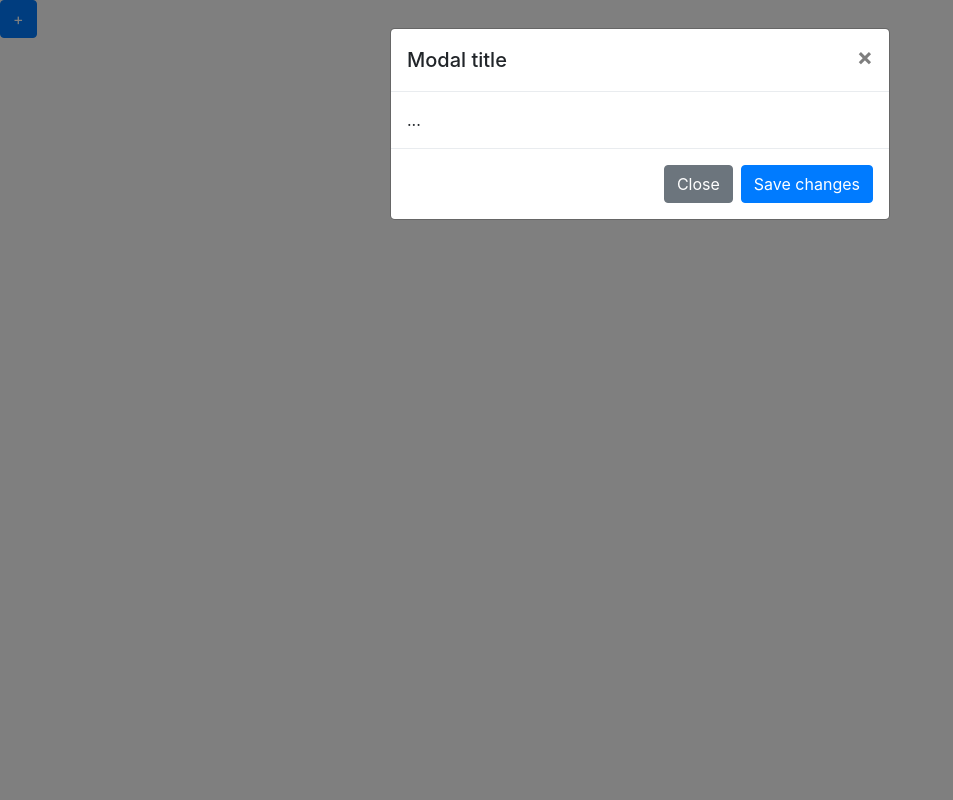
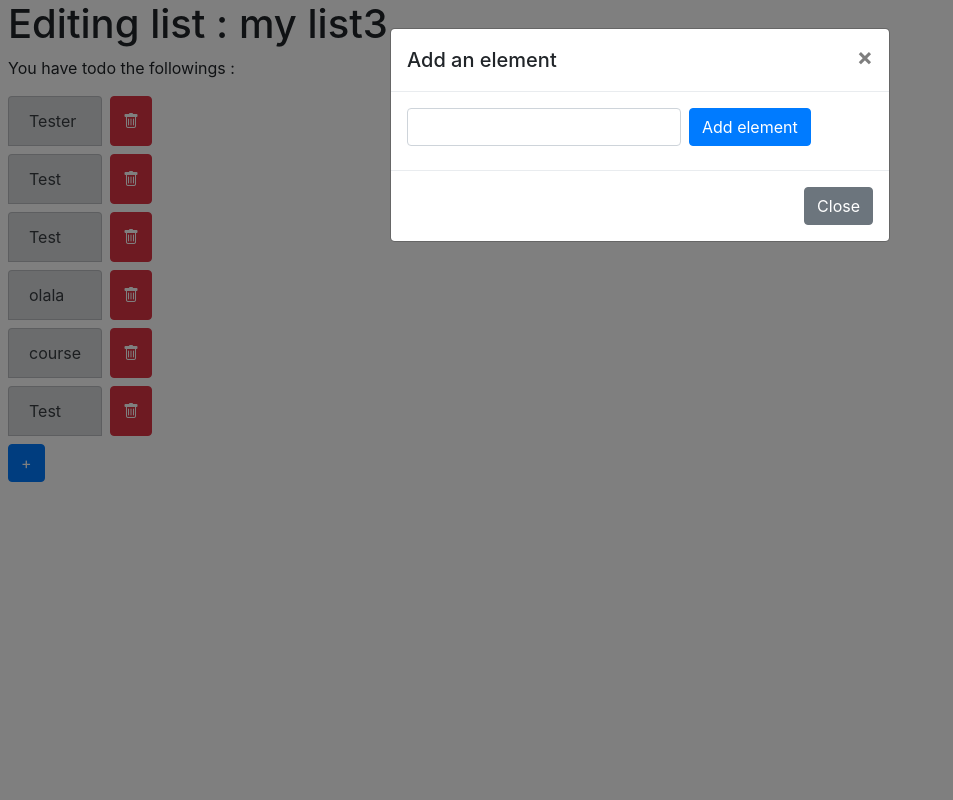
Before and after one commit to aanks0/django-todolist, a Django app: a page that uses src/todolist/templates/todolist/list_edit.html in a window 1280 px wide, after a click that opens the changed part. Shown: the whole page, without its empty margins (0-953 px from the left). Run offline with Django 4.2, Linux system fonts and the light colour scheme; data comes from the database, SQL or seed files in the repository; some libraries are stand-ins or nearby versions.

Commit message:
add list element page

```diff
--- a/src/todolist/forms.py
+++ b/src/todolist/forms.py
@@ -1,5 +1,5 @@
 from django import forms
-from todolist.models import TodoList
+from todolist.models import TodoList, ListElements
 
 
 # class TodoListCreateForm(forms.Form):
@@ -14,7 +14,7 @@ from todolist.models import TodoList
 class TodoListCreateForm(forms.ModelForm):
     class Meta:
         model = TodoList
-        fields = ['title', 'description', 'author', 'elements']
+        fields = ['title', 'description', 'author']
         widgets = {"title": forms.TextInput(attrs={'class': 'form-control ml-sm-2 mr-sm-2',
                                                    'placeholder': 'Your list title',
                                                    'id': 'listTitle'})}
@@ -23,7 +23,14 @@ class TodoListCreateForm(forms.ModelForm):
         max_length = {"title": 225}
 
 
-class TodoListDeleteList(forms.ModelForm):
+class AddElementToList(forms.ModelForm):
     class Meta:
-        model = TodoList
-        fields = ['id', 'description']
+        model = ListElements
+        fields = ['element', 'listId']
+        widgets = {"element": forms.TextInput(attrs={'class': 'form-control ml-sm-2 mr-sm-2',
+                                                     'placeholder': 'Add an element to your list'})}
+        labels = {"element": ""}
+        required = {"element": True}
+        max_length = {"element": 500}
+
+        widgets = {"listId": forms.HiddenInput()}
--- a/src/todolist/models.py
+++ b/src/todolist/models.py
@@ -4,25 +4,18 @@ from django.utils.text import slugify
 
 # Create your models here.
 
+class ListElements(models.Model):
+    element = models.CharField(blank=False, max_length=500)
+    listId = models.ForeignKey('TodoList', on_delete=models.CASCADE)
+
+    def __str__(self):
+        return self.element
+
+
 class TodoList(models.Model):
     title = models.CharField(max_length=225, blank=False, unique=True)
     description = models.TextField(blank=True, null=True)
     author = models.EmailField(blank=True, null=True)
-    elements = models.JSONField(blank=True, null=True)
-
-    # {
-    #     "text": {
-    #         "before": "date",
-    #         "reminder": "bool",
-    #         "done": "bool"
-    #     },
-    #     "text2": {
-    #         "before": "date",
-    #         "reminder": "bool",
-    #         "done": "bool"
-    #     }
-    # }
-
     slug = models.SlugField(blank=True, null=True)
 
     def save(self, *args, **kwargs):
--- a/src/todolist/templates/todolist/list_edit.html
+++ b/src/todolist/templates/todolist/list_edit.html
@@ -1,26 +1,59 @@
 {% extends 'todolist/base.html' %}
-{% block title %} <title>Edit a list</title> {% endblock %}
+{% block title %} <title>Edit list {{ todolist.title }}</title> {% endblock %}
+{% block body %}
+{% load crispy_forms_tags %}
 
-{% block body %}
+    <h1 class="h1 ml-sm-2">Editing list : {{ todolist.title }}</h1>
 
+    {% if list_elements %}
 
-    <button type="button" class="btn btn-primary" data-toggle="modal" data-target="#createListModal">+</button>
+        <p class="ml-sm-2"> You have todo the followings :</p>
+
+        <form method="post">
+        {% csrf_token %}
+            <div class="d-inline-flex">
+                <div class="row">
+                    <div class="col">
+                        <div class="list-group">
+                            {% for element in list_elements %}
+                            <div class="d-inline-flex mr-2 ">
+                                <a href="#" class="list-group-item list-group-item-action list-group-item-secondary mb-2 ml-sm-2">{{ element }}</a>
+                                <button type="submit" name="remove_item" value ="{{ element.id }}" class="btn btn-danger mb-2 ml-2 bi bi-trash element-{{ element.id }}"></button>
+                            </div>
+                            {% endfor %}
+                        </div>
+                    </div>
+                </div>
+            </div>
+        </form>
+
+    {% else %}
+        <p class="ml-sm-2">You don't have any element in this list. Click the + button to add one.</p>
+    {% endif %}
+
+    <button type="button" class="btn btn-primary ml-sm-2" data-toggle="modal" data-target="#createListModal">+</button>
     <!-- Modal -->
     <div class="modal fade" id="createListModal" tabindex="-1" role="dialog" aria-labelledby="createListModalLabel" aria-hidden="true">
       <div class="modal-dialog" role="document">
         <div class="modal-content">
           <div class="modal-header">
-            <h5 class="modal-title" id="createListModalLabel">Modal title</h5>
+            <h5 class="modal-title" id="createListModalLabel">Add an element</h5>
             <button type="button" class="close" data-dismiss="modal" aria-label="Close">
               <span aria-hidden="true">&times;</span>
             </button>
           </div>
           <div class="modal-body">
-            ...
+              <form method="post" class="form-inline">
+                {% csrf_token %}
+                <div class="form-group mb-2">
+                    {{ form.element|as_crispy_field }}
+                    {{ form.listId|as_crispy_field }}
+                </div>
+                <button type="submit" name="add_element" class="btn btn-primary mb-2 ml-2">Add element</button>
+              </form>
           </div>
           <div class="modal-footer">
             <button type="button" class="btn btn-secondary" data-dismiss="modal">Close</button>
-            <button type="button" class="btn btn-primary">Save changes</button>
           </div>
         </div>
       </div>
--- a/src/todolist/views.py
+++ b/src/todolist/views.py
@@ -1,8 +1,8 @@
 from django.http import HttpResponseRedirect
 from django.shortcuts import render
 from django.urls import path
-from todolist.models import TodoList
-from todolist.forms import TodoListCreateForm, TodoListDeleteList
+from todolist.models import TodoList, ListElements
+from todolist.forms import TodoListCreateForm, AddElementToList
 
 
 # Create your views here.
@@ -41,4 +41,22 @@ def lists(request):
 
 def list_edit(request, slug):
     todolist = TodoList.objects.get(slug=slug)
-    return render(request, "todolist/list_edit.html", {"todolist": todolist})
+    list_elements = ListElements.objects.filter(listId=todolist.pk)
+
+    if request.method == "POST" and 'remove_item' in request.POST:
+        item_id = request.POST.get('remove_item')
+        my_item_to_remove = ListElements.objects.get(id=item_id)
+        my_item_to_remove.delete()
+        return HttpResponseRedirect(request.path)
+
+    if request.method == "POST" and 'add_element' in request.POST:
+        form = AddElementToList(request.POST)
+        print("request.POST:", request.POST)
+        if form.is_valid():
+            form.save()
+        return HttpResponseRedirect(request.path)
+    else:
+        form = AddElementToList()
+        form.fields['listId'].initial = todolist.pk
+
+    return render(request, "todolist/list_edit.html", {"todolist": todolist, "list_elements": list_elements, "form": form})
```
Also changed, not shown: src/todolist/templates/todolist/lists.html (+0 -8 lines), src/db.sqlite3.
